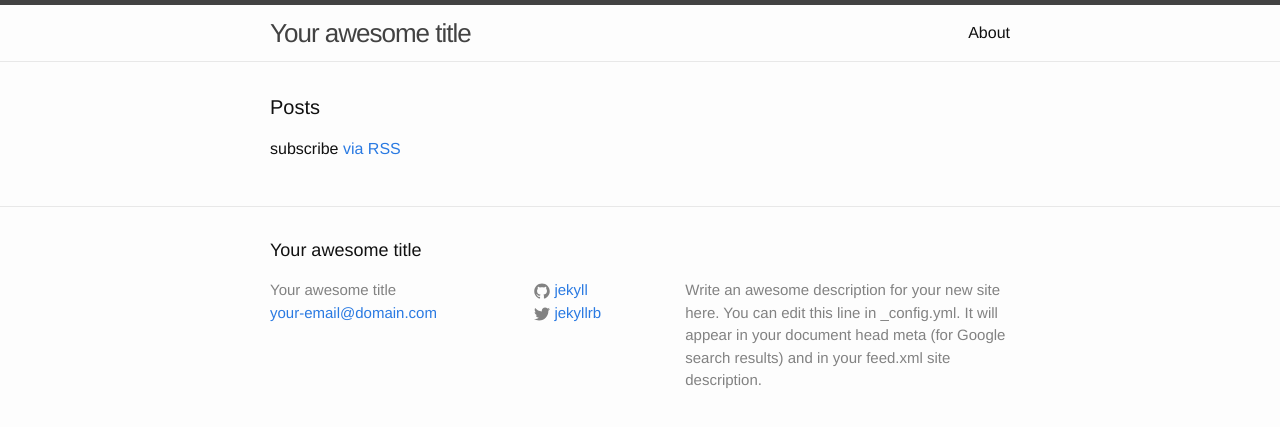
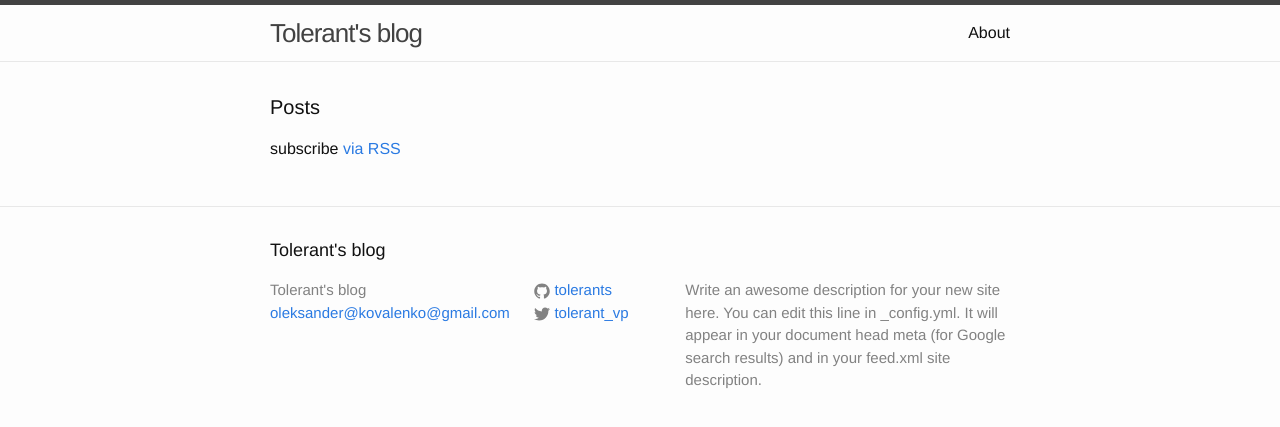
Before and after one commit to tolerants/blog, a Jekyll site: the page built from index.html, in a window 1280 px wide. Shown: the top 427 px of the page. Built offline with Jekyll 4.4.1, drawn with Linux system fonts in a browser that asks for light colours.

Commit message:
Added configs

```diff
--- a/_config.yml
+++ b/_config.yml
@@ -1,14 +1,14 @@
 # Site settings
-title: Your awesome title
-email: your-email@domain.com
+title: Tolerant's blog
+email: oleksander@kovalenko@gmail.com
 description: > # this means to ignore newlines until "baseurl:"
   Write an awesome description for your new site here. You can edit this
   line in _config.yml. It will appear in your document head meta (for
   Google search results) and in your feed.xml site description.
-baseurl: "" # the subpath of your site, e.g. /blog/
-url: "http://yourdomain.com" # the base hostname & protocol for your site
-twitter_username: jekyllrb
-github_username:  jekyll
+baseurl: "/blog/" # the subpath of your site, e.g. /blog/
+url: "http://http://tolerants.github.io" # the base hostname & protocol for your site
+twitter_username: tolerant_vp
+github_username:  tolerants
 
 # Build settings
 markdown: kramdown
```
